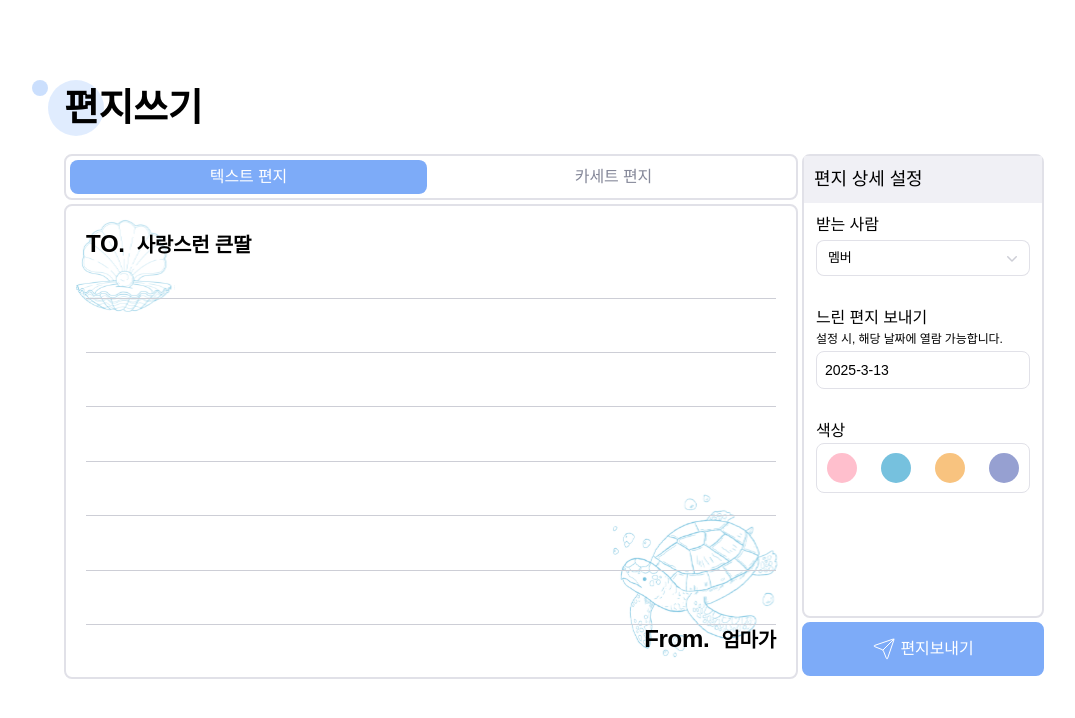
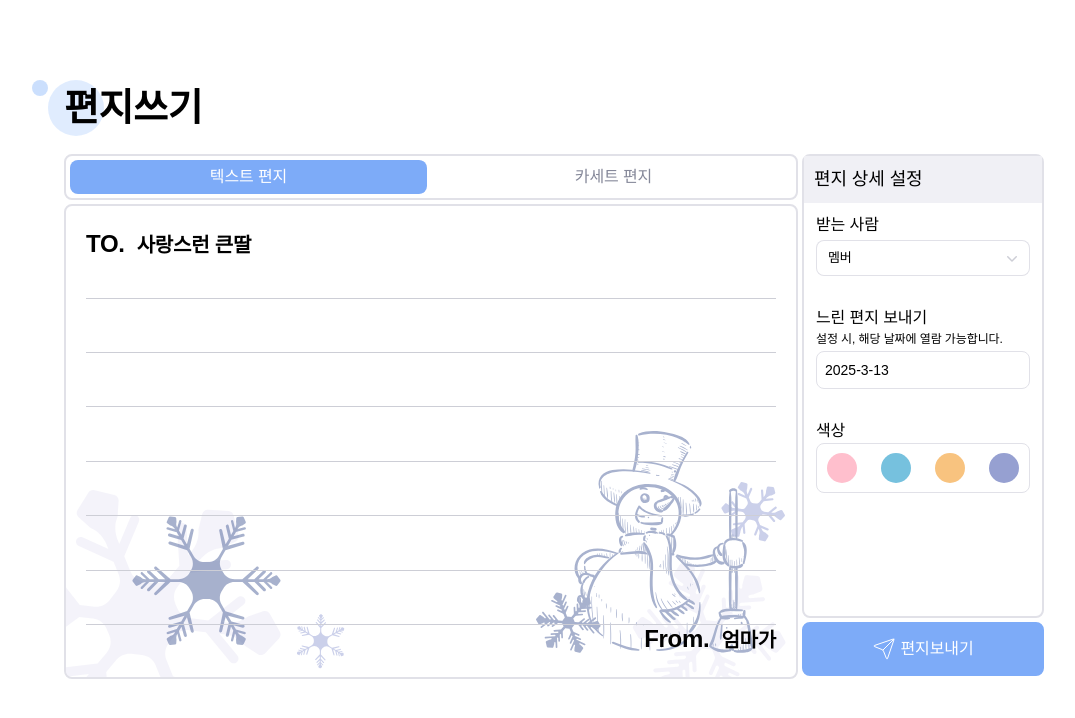
Before and after one commit to rmfosem613/MemoryBubble, a React (Vite) app in the folder FE/: page /letter in a window 1280 px wide. Shown: the top 718 px of the page, without its empty margins (86-1161 px from the left). Built offline with nearby package versions, Linux system fonts and the light colour scheme.

Commit message:
Feat: 텍스트 편지 색 변경
편지 색상 설정에 따라 편지 계절 템플릿 변경

S12P21D201-91

```diff
--- a/FE/src/components/letter/LetterContent.tsx
+++ b/FE/src/components/letter/LetterContent.tsx
@@ -1,16 +1,64 @@
+// 이미지 import
 // summer
 import turtle from '@/assets/letter/summer-turtle.svg';
 import seashell from '@/assets/letter/summer-seashell.svg';
 
+// spring
+import cherry from '@/assets/letter/spring-cherry.svg';
+import sweet from '@/assets/letter/sping-sweet.svg';
 
+// autumn
+import plant from '@/assets/letter/autumn-plant.svg';
+import tree from '@/assets/letter/autumn-tree.svg';
+
+//winter
+import snow from '@/assets/letter/winter-snow.svg';
+import snowman from '@/assets/letter/winter-snowman.svg';
+
+import { useLetterStore } from '@/stores/useLetterStore';
 
 function LetterContent() {
+  const { selectedColor } = useLetterStore();
+
+  // 계절별 이미지 설정 (위치, 크기 등 포함)
+  const getSeasonalImages = () => {
+    switch (selectedColor) {
+      case 'spring':
+        return (
+          <>
+            <img src={cherry} className="absolute top-[10px] right-[10px] z-0 w-[110px] lg:w-[130px] md:w-[120px]" />
+            <img src={sweet} className="absolute bottom-0 left-0 z-0 w-[140px] lg:w-[160px] md:w-[150px]" />
+          </>
+        );
+      case 'summer':
+        return (
+          <>
+            <img src={seashell} className="absolute top-[10px] left-[10px] z-0 w-[90px] lg:w-[110px] md:w-[110px]" />
+            <img src={turtle} className="absolute bottom-[0px] right-[10px] z-0 w-[180px] lg:w-[200px] md:w-[190px]" />
+          </>
+        );
+      case 'autumn':
+        return (
+          <>
+            <img src={plant} className="absolute bottom-0 left-0 z-0 w-[140px] lg:w-[160px] md:w-[150px]" />
+            <img src={tree} className="absolute bottom-0 right-0 z-0 w-[250px] lg:w-[270px] md:w-[260px]" />
+          </>
+        );
+      case 'winter':
+      default:
+        return (
+          <>
+            <img src={snow} className="absolute bottom-[-70px] left-[-60px] z-0 w-[330px] lg:w-[350px] md:w-[340px]" />
+            <img src={snowman} className="absolute bottom-[-30px] right-[10px] z-0 w-[130px] lg:w-[250px] md:w-[140px]" />
+          </>
+        );
+    }
+  };
 
   return (
     <div className="relative border-2 border-gray-300 rounded-[8px] p-5 overflow-hidden">
       {/* 편지지 데코레이션: z-0 */}
-      <img src={seashell} className="absolute top-[10px] left-[10px] z-0" />
-      <img src={turtle} className="absolute bottom-[10px] right-[10px] z-0 w-[160px] lg:w-[180px] md:w-[170px] " />
+      {getSeasonalImages()}
 
       <div className="relative z-10 h-full flex flex-col">
         <div>
@@ -20,7 +68,7 @@ function LetterContent() {
           </div>
         </div>
 
-        {/* 편지지 줄 9개 추가 */}
+        {/* 편지지 줄 7개 추가 */}
         {[...Array(7)].map((_, index) => (
           <div key={index}>
             {/* border-t : 굵기 0.5px */}
```
